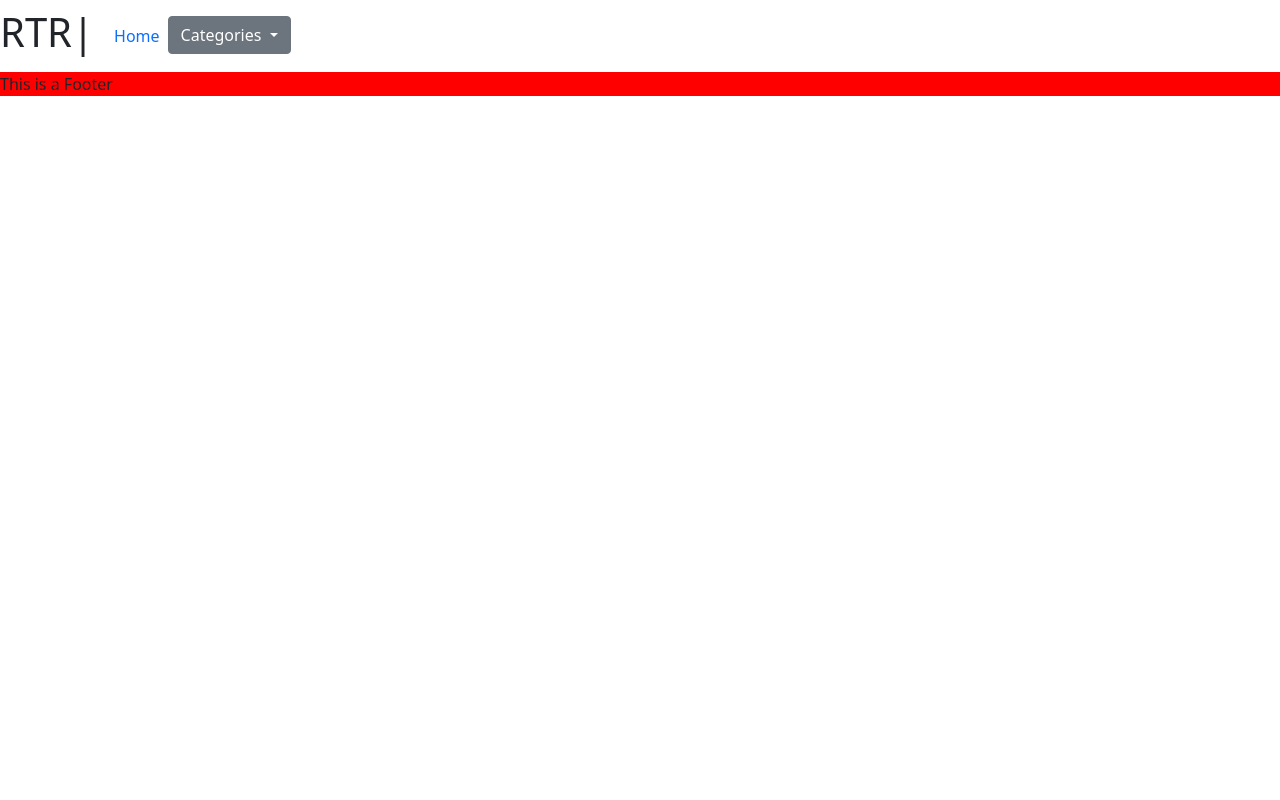
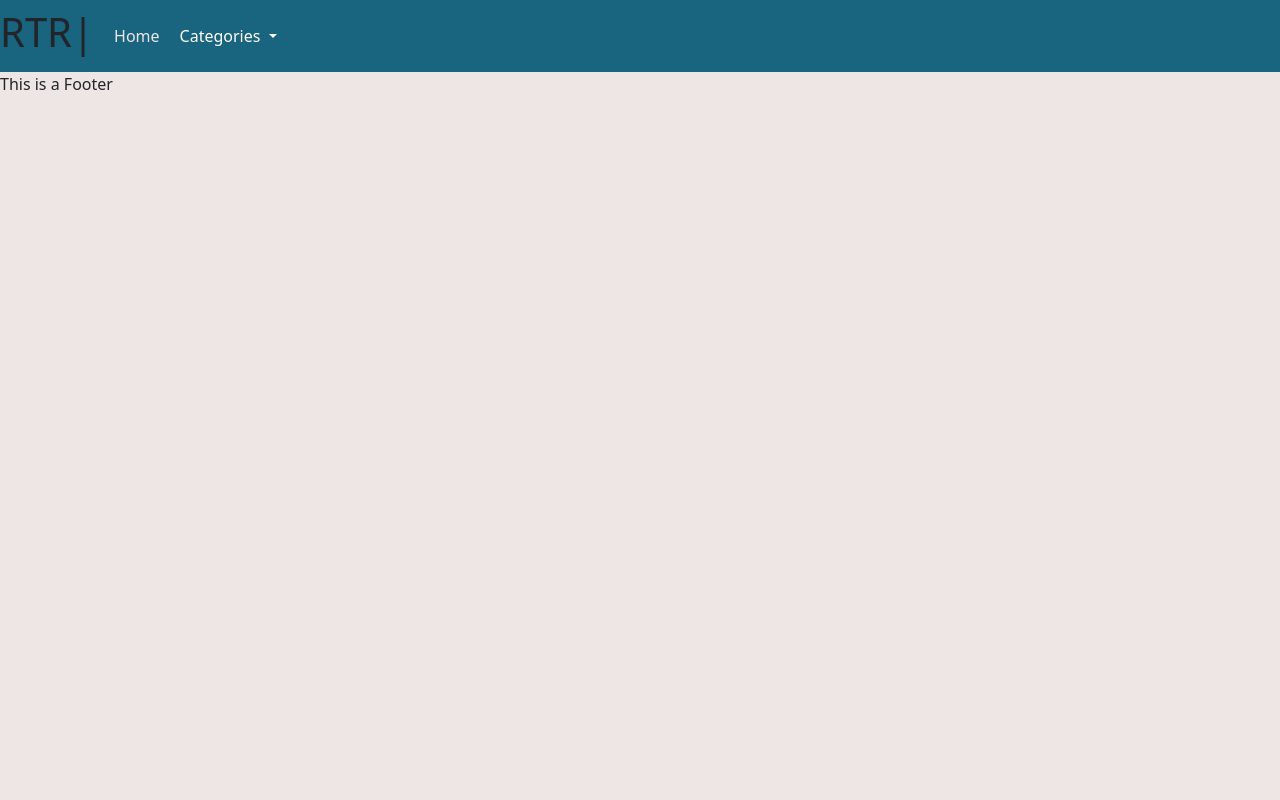
Before and after one commit to Enquil/enquil-project4, a Django app: page / in a window 1280 px wide. Run offline with Django 3.2, Linux system fonts and the light colour scheme; data that the repository does not hold is empty.

Commit message:
make navbar readable

```diff
--- a/static/css/base.css
+++ b/static/css/base.css
@@ -1,3 +1,38 @@
-.nav, .footer {
-    background-color: red;
+html, body {
+    background-color: #eee5e5;
+    height: 100%;
 }
+
+/*------------------------- Navbar -------------------------*/
+
+nav {
+    background-color: #19647e;
+}
+
+.nav-color {
+    line-height: 1.8;
+    border: none;
+    background-color: #19647e;
+}
+
+.nav-color:hover {
+    background-color: #37392e;
+}
+
+.nav-link {
+    color: #eee5e5;
+    border-radius: 4px;
+}
+
+.nav-link:hover {
+    background-color: #37392e;
+}
+
+
+.dropdown-adjust {
+    padding: 0;
+}
+
+.categories {
+    background-color: #37392e;
+}
--- a/templates/base.html
+++ b/templates/base.html
@@ -29,18 +29,18 @@
                 <ul class="navbar-nav me-auto mb-2 mb-lg-0">
                     <li class="nav-item"><a class="nav-link active" aria-current="page" href="{% url 'index' %}">Home</a></li>
                     <div class="dropdown">
-                        <button class="btn btn-secondary dropdown-toggle" type="button" id="dropdownMenuButton1" data-bs-toggle="dropdown" aria-expanded="false">
+                        <li class="btn btn-secondary dropdown-toggle nav-color" type="button" id="dropdownMenuButton1" data-bs-toggle="dropdown" aria-expanded="false">
                           Categories
-                        </button>
-                        <ul class="dropdown-menu" aria-labelledby="dropdownMenuButton1">
-                            <li class="nav-item"><a class="nav-link" href="{% url 'index' %}">All Categories</a></li>
-                            <li class="categories"><a class="nav-link" href="">Business</a></li>
-                            <li class="categories"><a class="nav-link" href="">Art/Entertainment</a></li>
-                            <li class="categories"><a class="nav-link" href="">Finance/Economics</a></li>
-                            <li class="categories"><a class="nav-link" href="">Politics</a></li>
-                            <li class="categories"><a class="nav-link" href="">Sciences</a></li>
-                            <li class="categories"><a class="nav-link" href="">Opinions</a></li>
-                            <li class="categories"><a class="nav-link" href="">Ships and Giggles</a></li>
+                        </li>
+                        <ul class="dropdown-menu dropdown-adjust" aria-labelledby="dropdownMenuButton1">
+                            <li class="nav-item categories"><a class="nav-link" href="{% url 'index' %}">All Categories</a></li>
+                            <li class="nav-item  categories"><a class="nav-link" href="">Business</a></li>
+                            <li class="nav-item  categories"><a class="nav-link" href="">Art/Entertainment</a></li>
+                            <li class="nav-item  categories"><a class="nav-link" href="">Finance/Economics</a></li>
+                            <li class="nav-item  categories"><a class="nav-link" href="">Politics</a></li>
+                            <li class="nav-item  categories"><a class="nav-link" href="">Sciences</a></li>
+                            <li class="nav-item  categories"><a class="nav-link" href="">Opinions</a></li>
+                            <li class="nav-item  categories"><a class="nav-link" href="">Ships and Giggles</a></li>
                         </ul>
 
                       </div>
--- a/templates/index.html
+++ b/templates/index.html
@@ -4,10 +4,9 @@
 {% block content %}
 
 <section>
-    <div class="container g-0">
+    <div class="container-fluid g-0">
         <div class="row g-0">
             <div class="col-md-3">
-
             </div>
             <div class="col-md-6 text-center">
                 {% for post in post_list %}
```
